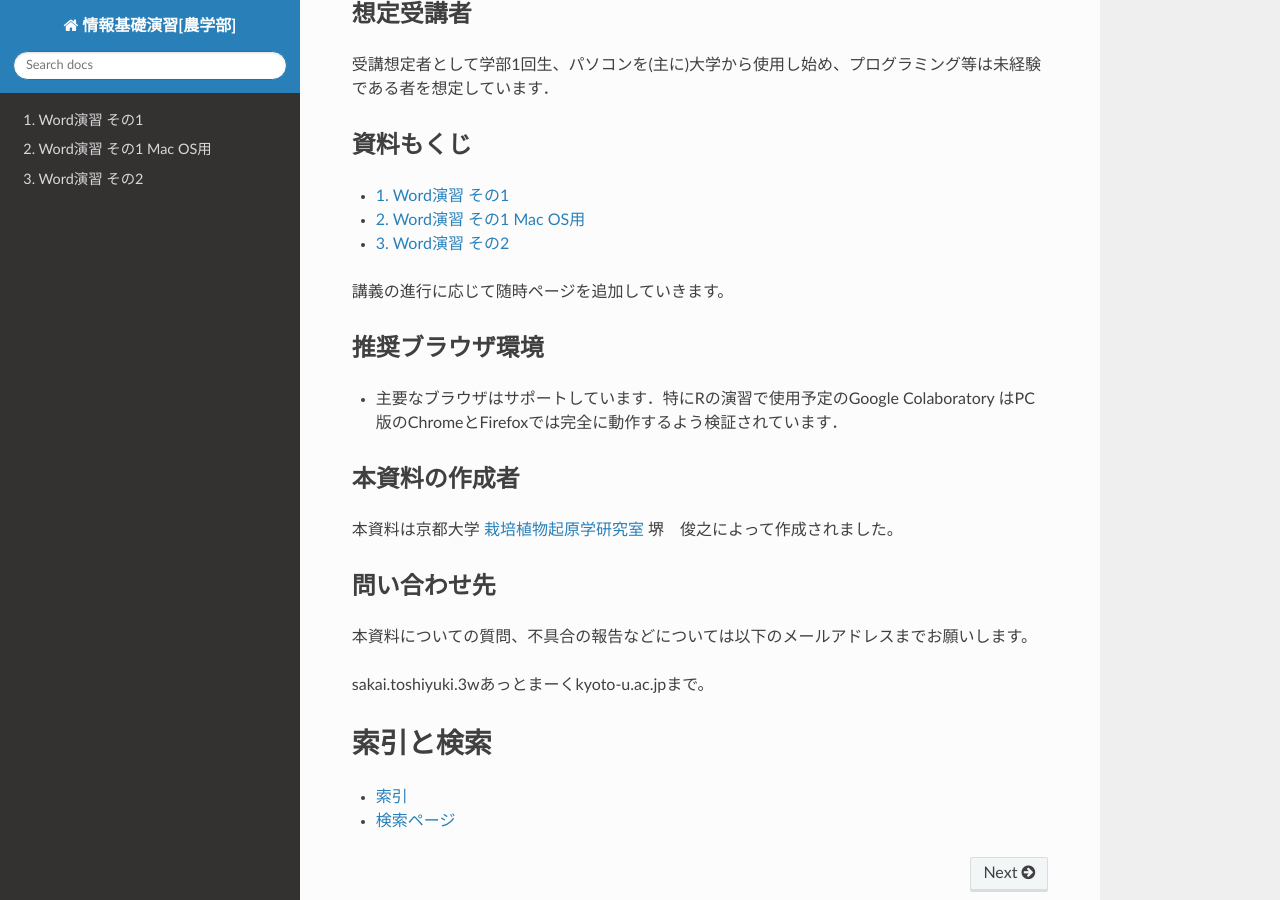
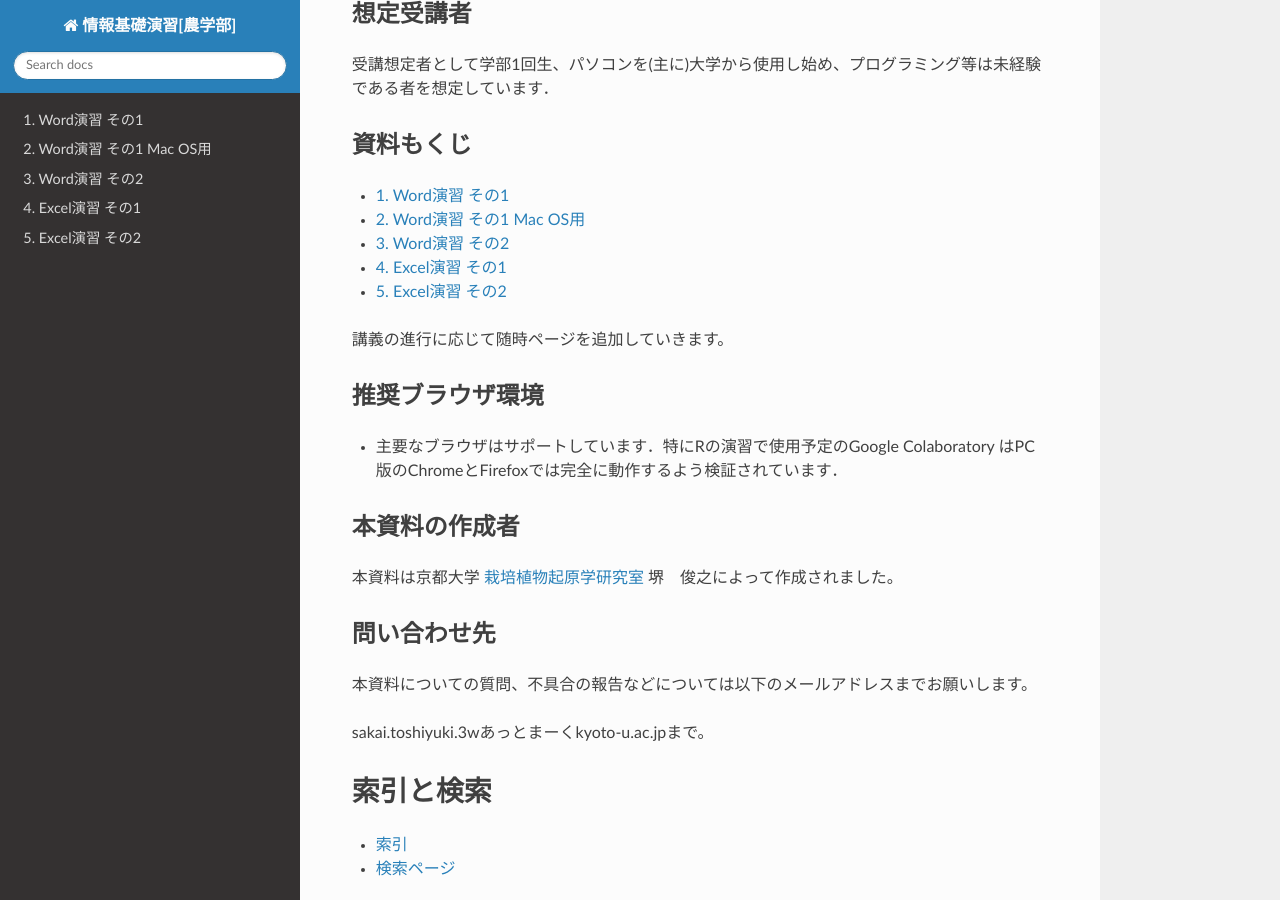
Before and after one commit to slt666666/basic_info_fri_2025, a Sphinx documentation site: the page built from source/index.rst, in a window 1280 px wide and 900 px high, scrolled down 625 px. Built offline with Sphinx 7.4.7 and the Read the Docs theme 3.1.0, drawn with Linux system fonts in a browser that asks for light colours.

Commit message:
Update index.rst

```diff
--- a/source/index.rst
+++ b/source/index.rst
@@ -34,6 +34,8 @@ Jupyter notebook (iPython notebook)の形式（.ipynb）で配布予定です。
    word_1
    word_1_mac
    word_2
+   excel_1
+   excel_2
 
 講義の進行に応じて随時ページを追加していきます。
 
```
